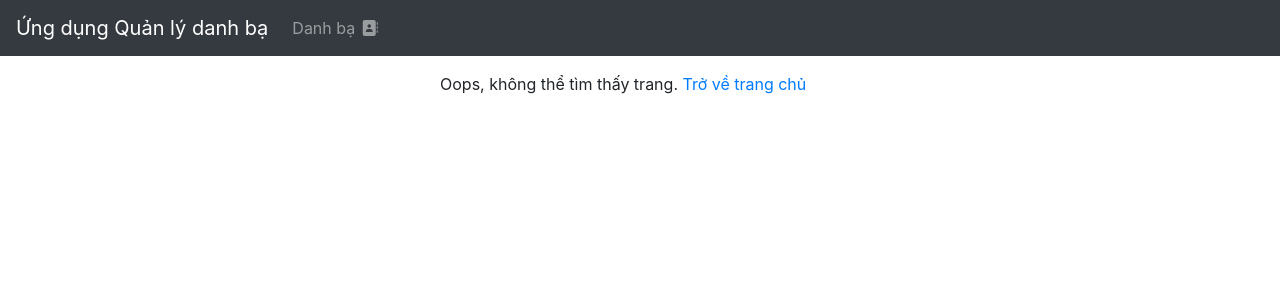
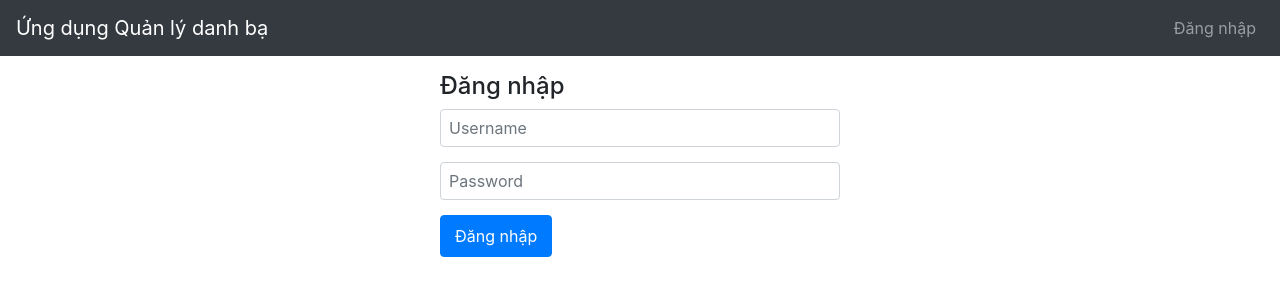
Before and after one commit to maiuh24v7x622-source/UH24V7X622_TRAN_NGOC_MAI_FRONTEND, a Vue app: page /login in a window 1280 px wide. Shown: the top 300 px of the page. Built offline with nearby package versions, Linux system fonts and the light colour scheme.

Commit message:
Cập nhật tính năng đăng nhập frontend

```diff
--- a/src/components/AppHeader.vue
+++ b/src/components/AppHeader.vue
@@ -3,8 +3,7 @@
   <a href="/" class="navbar-brand">
     Ứng dụng Quản lý danh bạ
   </a>
-
-  <div class="mr-auto navbar-nav">
+  <div class="mr-auto navbar-nav" v-if="isLoggedIn">
     <li class="nav-item">
       <router-link
         :to="{ name: 'contactbook' }"
@@ -15,5 +14,57 @@
       </router-link>
     </li>
   </div>
+  <div class="ml-auto navbar-nav">
+    <li v-if="isLoggedIn" class="nav-item d-flex align-items-center">
+      <span class="nav-link">{{ userEmail }}</span>
+      <button class="btn btn-outline-light btn-sm ml-2" @click="logout">Đăng xuất</button>
+    </li>
+    <li v-else class="nav-item">
+      <router-link :to="{ name: 'login' }" class="nav-link">Đăng nhập</router-link>
+    </li>
+  </div>
 </nav>
 </template>
+
+<script>
+import authService from "@/services/auth.service";
+export default {
+  name: "AppHeader",
+  data() {
+    return {
+      isLoggedIn: authService.isLoggedIn(),
+      userEmail: ""
+    };
+  },
+  created() {
+    this.setUserEmail();
+  },
+  watch: {
+    $route() {
+      this.isLoggedIn = authService.isLoggedIn();
+      this.setUserEmail();
+    }
+  },
+  methods: {
+    logout() {
+      authService.logout();
+      this.isLoggedIn = false;
+      this.userEmail = "";
+      this.$router.push({ name: "login" });
+    },
+    setUserEmail() {
+      const token = authService.getToken();
+      if (token) {
+        try {
+          const payload = JSON.parse(atob(token.split('.')[1]));
+          this.userEmail = payload.email || "";
+        } catch {
+          this.userEmail = "";
+        }
+      } else {
+        this.userEmail = "";
+      }
+    }
+  }
+};
+</script>
--- a/src/router/index.js
+++ b/src/router/index.js
@@ -1,7 +1,10 @@
 import { createWebHistory, createRouter } from "vue-router";
-
 import ContactBook from "@/views/ContactBook.vue";
+import Login from "@/views/Login.vue";
 import NotFound from "@/views/NotFound.vue";
+import ContactAdd from "@/views/ContactAdd.vue";
+import ContactEdit from "@/views/ContactEdit.vue";
+import AuthService from "@/services/auth.service";
 
 const routes = [
   {
@@ -11,15 +14,20 @@ const routes = [
   },
 
   {
-    path: "/contacts/add",
-    name: "contact.add",
-    component: () => import("@/views/ContactAdd.vue"),
+    path: "/login",
+    name: "login",
+    component: Login,
   },
 
   {
-    path: "/contacts/:id",
+    path: "/contacts/add",
+    name: "contact.add",
+    component: ContactAdd,
+  },
+  {
+    path: "/contacts/:id/edit",
     name: "contact.edit",
-    component: () => import("@/views/ContactEdit.vue"),
+    component: ContactEdit,
     props: true,
   },
 
@@ -34,4 +42,19 @@ const router = createRouter({
   history: createWebHistory(),
   routes,
 });
+
+// Navigation guard
+router.beforeEach((to, from, next) => {
+  const isLoggedIn = AuthService.isLoggedIn();
+  if (to.name === "login" && isLoggedIn) {
+    // Nếu đã đăng nhập mà vào trang login thì chuyển về contactbook
+    next({ name: "contactbook" });
+  } else if (to.name !== "login" && !isLoggedIn) {
+    // Nếu chưa đăng nhập mà vào trang khác thì chuyển về login
+    next({ name: "login" });
+  } else {
+    next();
+  }
+});
+
 export default router;
--- /dev/null
+++ b/src/services/auth.service.js
@@ -0,0 +1,29 @@
+import axios from "axios";
+
+const API_URL = "http://localhost:3000/api/auth/";
+
+class AuthService {
+  login(data) {
+    return axios.post(API_URL + "login", data);
+  }
+
+  logout() {
+    localStorage.removeItem("user");
+  }
+
+  isLoggedIn() {
+    return !!localStorage.getItem("user");
+  }
+
+  getToken() {
+    const user = localStorage.getItem("user");
+    if (!user) return null;
+    try {
+      return JSON.parse(user).token;
+    } catch {
+      return null;
+    }
+  }
+}
+
+export default new AuthService();
--- a/src/services/contact.service.js
+++ b/src/services/contact.service.js
@@ -1,8 +1,18 @@
 import createApiClient from "./api.service";
+import AuthService from "./auth.service";
 
 class ContactService {
   constructor(baseUrl = "/api/contacts") {
     this.api = createApiClient(baseUrl);
+
+    // Thêm interceptor để tự động gửi token nếu có
+    this.api.interceptors.request.use((config) => {
+      const token = AuthService.getToken();
+      if (token) {
+        config.headers["Authorization"] = `Bearer ${token}`;
+      }
+      return config;
+    });
   }
 
   async getAll() {
--- a/src/views/ContactBook.vue
+++ b/src/views/ContactBook.vue
@@ -99,9 +99,13 @@ computed: {
   filteredContacts() {
     if (!this.searchText) return this.contacts;
 
-    return this.contacts.filter((_contact, index) =>
-      this.contactStrings[index].includes(this.searchText)
-    );
+    // Tách các từ trong searchText, loại bỏ khoảng trắng thừa
+    const keywords = this.searchText.toLowerCase().split(/\s+/).filter(Boolean);
+    return this.contacts.filter((_contact, index) => {
+      const str = this.contactStrings[index].toLowerCase();
+      // Chỉ cần liên hệ chứa bất kỳ từ nào trong searchText
+      return keywords.some(word => str.includes(word));
+    });
   },
 
   activeContact() {
@@ -119,7 +123,12 @@ methods: {
     try {
       this.contacts = await ContactService.getAll();
     } catch (error) {
-      console.log(error);
+      // Log chi tiết lỗi để kiểm tra
+      if (error.response) {
+        console.log('Lỗi lấy danh bạ:', error.response.status, error.response.data);
+      } else {
+        console.log(error);
+      }
     }
   },
 
--- /dev/null
+++ b/src/views/Login.vue
@@ -0,0 +1,72 @@
+<template>
+  <div class="page">
+    <h4>Đăng nhập</h4>
+
+    <div class="form-group">
+      <input
+        v-model="username"
+        placeholder="Username"
+        class="form-control"
+      />
+    </div>
+
+    <div class="form-group">
+      <input
+        type="password"
+        v-model="password"
+        placeholder="Password"
+        class="form-control"
+      />
+    </div>
+
+    <button class="btn btn-primary" @click="login">
+      Đăng nhập
+    </button>
+
+    <p>{{ message }}</p>
+  </div>
+</template>
+
+<script>
+import AuthService from "@/services/auth.service";
+
+export default {
+
+  data() {
+    return {
+      username: "",
+      password: "",
+      message: ""
+    };
+  },
+
+  methods: {
+
+    async login() {
+
+      this.message = "";
+
+      try {
+
+        const response = await AuthService.login({
+          email: this.username,
+          password: this.password
+        });
+
+        localStorage.setItem("user", JSON.stringify(response.data));
+
+        this.$router.push({ name: "contactbook" });
+        window.location.reload();
+
+      } catch (error) {
+
+        this.message = "Đăng nhập thất bại";
+
+      }
+
+    }
+
+  }
+
+};
+</script>
```
